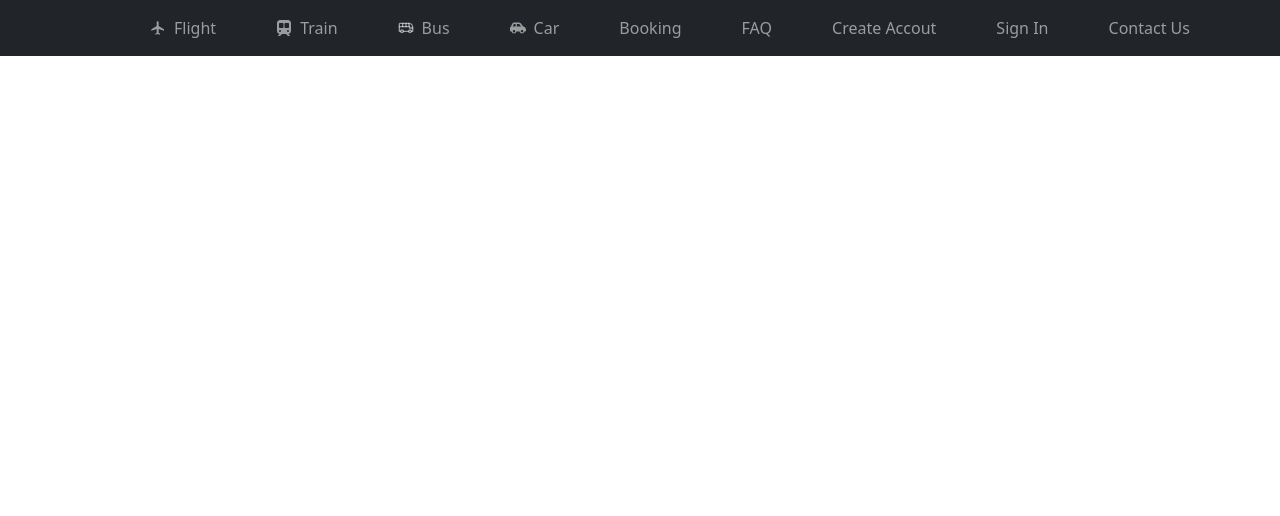
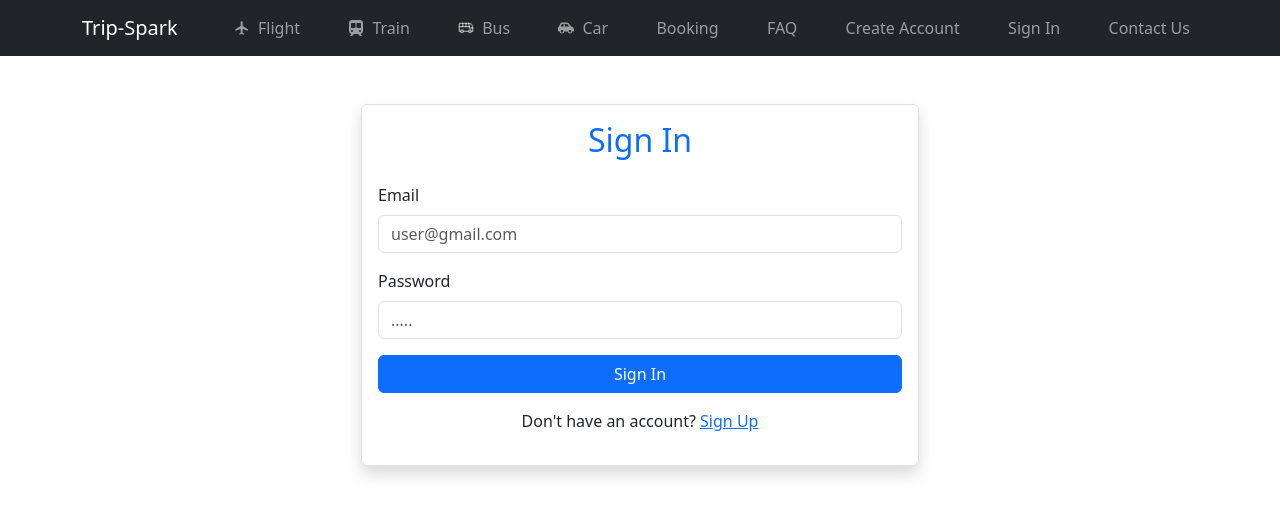
Before and after one commit to kohilaarun/trip-spark-app, a React (Vite) app in the folder client/: page /sign-in in a window 1280 px wide. Shown: the top 516 px of the page. Built offline with nearby package versions, Linux system fonts and the light colour scheme.

Commit message:
login and signup

```diff
--- a/client/src/App.jsx
+++ b/client/src/App.jsx
@@ -6,6 +6,7 @@ import { BrowserRouter, Route, Routes } from "react-router-dom";
 import VehiclePage from "./components/VehiclePage";
 import AccordionBar from "./components/AccordionBar";
 import CreateAccountPage from "./components/CreateAccountPage";
+import LoginForm from "./components/LoginForm";
 
 function App() {
   return (
@@ -14,9 +15,10 @@ function App() {
         <Navigation />
         <Routes>
           <Route path="/" element={<HomePage />} />
-          <Route path="/flight" element={<VehiclePage />} />
+          <Route path="/vehicles/:type" element={<VehiclePage />} />
           <Route path="/faq" element={<AccordionBar />} />
           <Route path="/create-account" element={<CreateAccountPage />} />
+          <Route path="/sign-in" element={<LoginForm />} />
         </Routes>
       </div>
     </BrowserRouter>
--- a/client/src/components/AccordionBar.jsx
+++ b/client/src/components/AccordionBar.jsx
@@ -10,7 +10,7 @@ const AccordionBar = () => {
           <Accordion.Header className="text-center">
             What is this travel booking app used for?
           </Accordion.Header>
-          <Accordion.Body className="bg-danger p-3  fw-bold">
+          <Accordion.Body className="bg-white p-3  ">
             This app allows you to search, compare, and book flights, trains,
             buses, and rental cars in one place.
           </Accordion.Body>
@@ -19,7 +19,7 @@ const AccordionBar = () => {
           <Accordion.Header className="text-center">
             What documents are required for air travel?
           </Accordion.Header>
-          <Accordion.Body className="bg-secondary p-3  fw-lighter">
+          <Accordion.Body className="bg-white p-3  ">
             Government-issued ID such as Aadhaar, PAN, Passport, Driving License
             is required.
           </Accordion.Body>
@@ -28,7 +28,7 @@ const AccordionBar = () => {
           <Accordion.Header className="text-center">
             What if my train ticket is waitlisted?
           </Accordion.Header>
-          <Accordion.Body className="bg-secondary p-3  fw-lighter">
+          <Accordion.Body className="bg-white p-3  ">
             Your ticket status will automatically update. Refund is initiated if
             the ticket is not confirmed.
           </Accordion.Body>
@@ -37,7 +37,7 @@ const AccordionBar = () => {
           <Accordion.Header className="text-center">
             Are bus tickets refundable?
           </Accordion.Header>
-          <Accordion.Body className="bg-secondary p-3  fw-lighter">
+          <Accordion.Body className="bg-white p-3  ">
             Refund depends on the bus operator’s cancellation policy. The app
             will show this before booking.
           </Accordion.Body>
@@ -46,7 +46,7 @@ const AccordionBar = () => {
           <Accordion.Header className="text-center">
             How long do refunds take?
           </Accordion.Header>
-          <Accordion.Body className="bg-secondary p-3  fw-lighter">
+          <Accordion.Body className="bg-white p-3 ">
             Usually 3–7 working days, depending on the payment method.
           </Accordion.Body>
         </Accordion.Item>
@@ -54,7 +54,7 @@ const AccordionBar = () => {
           <Accordion.Header className="text-center">
             How do I download or share my ticket?
           </Accordion.Header>
-          <Accordion.Body className="bg-secondary p-3  fw-lighter">
+          <Accordion.Body className="bg-white p-3 ">
             Open your booking → tap Download Ticket or Share Ticket.
           </Accordion.Body>
         </Accordion.Item>
@@ -62,7 +62,7 @@ const AccordionBar = () => {
           <Accordion.Header className="text-center">
             How do I contact customer support?
           </Accordion.Header>
-          <Accordion.Body className="bg-secondary p-3  fw-lighter">
+          <Accordion.Body className="bg-white p-3 ">
             Use Help & Support in the app or email/contact number shown under
             Contact Us.
           </Accordion.Body>
@@ -71,7 +71,7 @@ const AccordionBar = () => {
           <Accordion.Header className="text-center">
             How do I report a problem?
           </Accordion.Header>
-          <Accordion.Body className="bg-secondary p-3  fw-lighter">
+          <Accordion.Body className="bg-white p-3 ">
             Go to Help → Report Issue → choose the booking → enter details →
             submit.
           </Accordion.Body>
--- a/client/src/components/CreateAccountPage.jsx
+++ b/client/src/components/CreateAccountPage.jsx
@@ -1,25 +1,44 @@
-import React from "react";
+import React, { useState } from "react";
 import { Button, Form } from "react-bootstrap";
 
 const CreateAccountPage = () => {
+  const [accountDetails, setAccountDetails] = useState({
+    name: "",
+    email: "",
+    password: "",
+    address: "",
+  });
+  const handleChange = (e) => {
+    setAccountDetails({ ...accountDetails, [e.target.name]: e.target.value });
+  };
+  const handleSubmit = (e) => {
+    e.preventDefault();
+  };
   return (
     <div className="container d-flex flex-row  flex-grow-1 justify-content-center align-items-center">
-      <Form className="border border-1 p-3 shadow rounded w-50 mt-5 d-flex flex-column gap-3">
-        <h2 className="text-center">Create Account</h2>
+      <Form
+        className="border border-1 p-3 shadow rounded w-50 mt-5 d-flex flex-column gap-3"
+        onClick={handleSubmit}
+      >
+        <h2 className="text-center text-primary">Create Account</h2>
         <Form.Group>
           <Form.Label>User Name</Form.Label>
           <Form.Control
             type="text"
             name="name"
             placeholder="User Name"
+            value={accountDetails.name}
+            onChange={handleChange}
           ></Form.Control>
         </Form.Group>
         <Form.Group>
           <Form.Label>Email</Form.Label>
           <Form.Control
             type="email"
-            name="mail"
+            name="email"
             placeholder="Email"
+            value={accountDetails.email}
+            onChange={handleChange}
           ></Form.Control>
         </Form.Group>
         <Form.Group>
@@ -28,14 +47,18 @@ const CreateAccountPage = () => {
             type="password"
             name="password"
             placeholder="Password"
+            value={accountDetails.password}
+            onChange={handleChange}
           ></Form.Control>
         </Form.Group>
         <Form.Group>
           <Form.Label>Address</Form.Label>
           <Form.Control
-            type="address"
+            type="text"
             name="address"
             placeholder="Address"
+            value={accountDetails.address}
+            onChange={handleChange}
           ></Form.Control>
         </Form.Group>
         <Button>Create Account</Button>
--- /dev/null
+++ b/client/src/components/LoginForm.jsx
@@ -0,0 +1,51 @@
+import React, { useState } from "react";
+import { Button, Form } from "react-bootstrap";
+import { Link } from "react-router-dom";
+
+const LoginForm = () => {
+  const [details, setDetails] = useState({
+    email: "",
+    password: "",
+  });
+
+  const handleChange = (e) => {
+    setDetails({ ...details, [e.target.name]: e.target.value });
+  };
+  const handleSubmit = (e) => {
+    e.preventDefault();
+  };
+  return (
+    <div className="container d-flex flex-row  flex-grow-1 justify-content-center align-items-center">
+      <Form
+        className="border border-1 p-3 shadow rounded w-50 mt-5 d-flex flex-column gap-3"
+        onClick={handleSubmit}
+      >
+        <h2 className="text-center text-primary">Sign In</h2>
+        <Form.Group>
+          <Form.Label>Email</Form.Label>
+          <Form.Control
+            type="email"
+            placeholder="user@gmail.com"
+            onChange={handleChange}
+            value={details.email}
+          ></Form.Control>
+        </Form.Group>
+        <Form.Group>
+          <Form.Label>Password</Form.Label>
+          <Form.Control
+            type="password"
+            placeholder="....."
+            onChange={handleChange}
+            value={details.password}
+          ></Form.Control>
+        </Form.Group>
+        <Button>Sign In</Button>
+        <p className="text-center">
+          Don't have an account? <Link to="/create-account">Sign Up</Link>
+        </p>
+      </Form>
+    </div>
+  );
+};
+
+export default LoginForm;
--- a/client/src/components/Navigation.jsx
+++ b/client/src/components/Navigation.jsx
@@ -16,12 +16,7 @@ const Navigation = () => {
             <Nav.Link as={Link} to={"/"}>
               <Routes>
                 <Route path="/flight" element={"Flight-Spark"} />
-                <Route path="/" element={"Trip-Spark"} />
-                <Route path="/car" element={"Car-Spark"} />
-                <Route path="/train" element={"Train-Spark"} />
-                <Route path="/bus" element={"Bus-Spark"} />
-                <Route path="/faq" element={"FAQ-Ques"} />
-                <Route path="/booking" element={"Booking-Page"} />
+                <Route path="*" element={"Trip-Spark"} />
               </Routes>
             </Nav.Link>
           </Navbar.Brand>
@@ -29,7 +24,7 @@ const Navigation = () => {
             <Nav.Link
               className="d-flex align-items-center gap-2"
               as={Link}
-              to={"/flight"}
+              to={"/vehicles/flight"}
             >
               <MdOutlineFlight />
               Flight
@@ -39,7 +34,7 @@ const Navigation = () => {
             <Nav.Link
               className="d-flex align-items-center gap-2"
               as={Link}
-              to={"/train"}
+              to={"/vehicles/train"}
             >
               <FaTrainSubway /> Train
             </Nav.Link>
@@ -48,7 +43,7 @@ const Navigation = () => {
             <Nav.Link
               className="d-flex align-items-center gap-2"
               as={Link}
-              to={"/bus"}
+              to={"/vehicles/bus"}
             >
               <TbBus />
               Bus
@@ -58,7 +53,7 @@ const Navigation = () => {
             <Nav.Link
               className="d-flex align-items-center gap-2"
               as={Link}
-              to={"/car"}
+              to={"/vehicles/car"}
             >
               <FaCarSide /> Car
             </Nav.Link>
@@ -75,7 +70,7 @@ const Navigation = () => {
           </Nav>
           <Nav>
             <Nav.Link as={Link} to={"/create-account"}>
-              Create Accout
+              Create Account
             </Nav.Link>
           </Nav>
           <Nav>
--- a/client/src/components/VehicleCard.jsx
+++ b/client/src/components/VehicleCard.jsx
@@ -6,8 +6,13 @@ const VehicleCard = (props) => {
   const { vehicle, index } = props;
 
   return (
-    <Col as={motion.div} xl={3} lg={4} md={6} sm={12} className="mb-4">
-      <Card>
+    <Col xl={3} lg={4} md={6} sm={12} className="mb-4">
+      <Card
+        as={motion.div}
+        whileHover={{
+          scale: 1.1,
+        }}
+      >
         <Card.Body key={index}>
           <img
             src={vehicle.img}
--- a/client/src/components/VehicleList.jsx
+++ b/client/src/components/VehicleList.jsx
@@ -4,7 +4,7 @@ import { motion } from "motion/react";
 import { FaSearch } from "react-icons/fa";
 import VehicleCard from "./VehicleCard";
 
-const VehicleList = ({ vehicles }) => {
+const VehicleList = ({ vehicles, title }) => {
   const [search, setSearch] = useState("");
 
   const filteredVehicles = useMemo(() => {
@@ -17,7 +17,10 @@ const VehicleList = ({ vehicles }) => {
 
   return (
     <div className=" container mt-5">
-      <div className="row justify-content-end">
+      <div className="row justify-content-between">
+        <div className="col-12 col-sm-6 col-lg-4">
+          <h3 className="text-left">{title}</h3>
+        </div>
         <div className="col-12 col-sm-6 col-lg-4">
           <InputGroup>
             <Form.Control
--- a/client/src/components/VehiclePage.jsx
+++ b/client/src/components/VehiclePage.jsx
@@ -1,11 +1,35 @@
 import React from "react";
 import VehicleList from "./VehicleList";
-import { flightData } from "../constants/vehicles-array";
+import {
+  busData,
+  carData,
+  flightData,
+  trainData,
+} from "../constants/vehicles-array";
+import { useParams } from "react-router-dom";
 
 const VehiclePage = () => {
+  const { type } = useParams();
+  let vehicles = [];
+  let title = "";
+
+  if (type === "flight") {
+    vehicles = flightData;
+    title = "Flights";
+  } else if (type === "train") {
+    vehicles = trainData;
+    title = " Trains";
+  } else if (type === "car") {
+    vehicles = carData;
+    title = "Cars";
+  } else if (type === "bus") {
+    vehicles = busData;
+    title = "Bus";
+  }
+
   return (
     <div>
-      <VehicleList vehicles={flightData} />
+      <VehicleList vehicles={vehicles} title={title} />
     </div>
   );
 };
```
